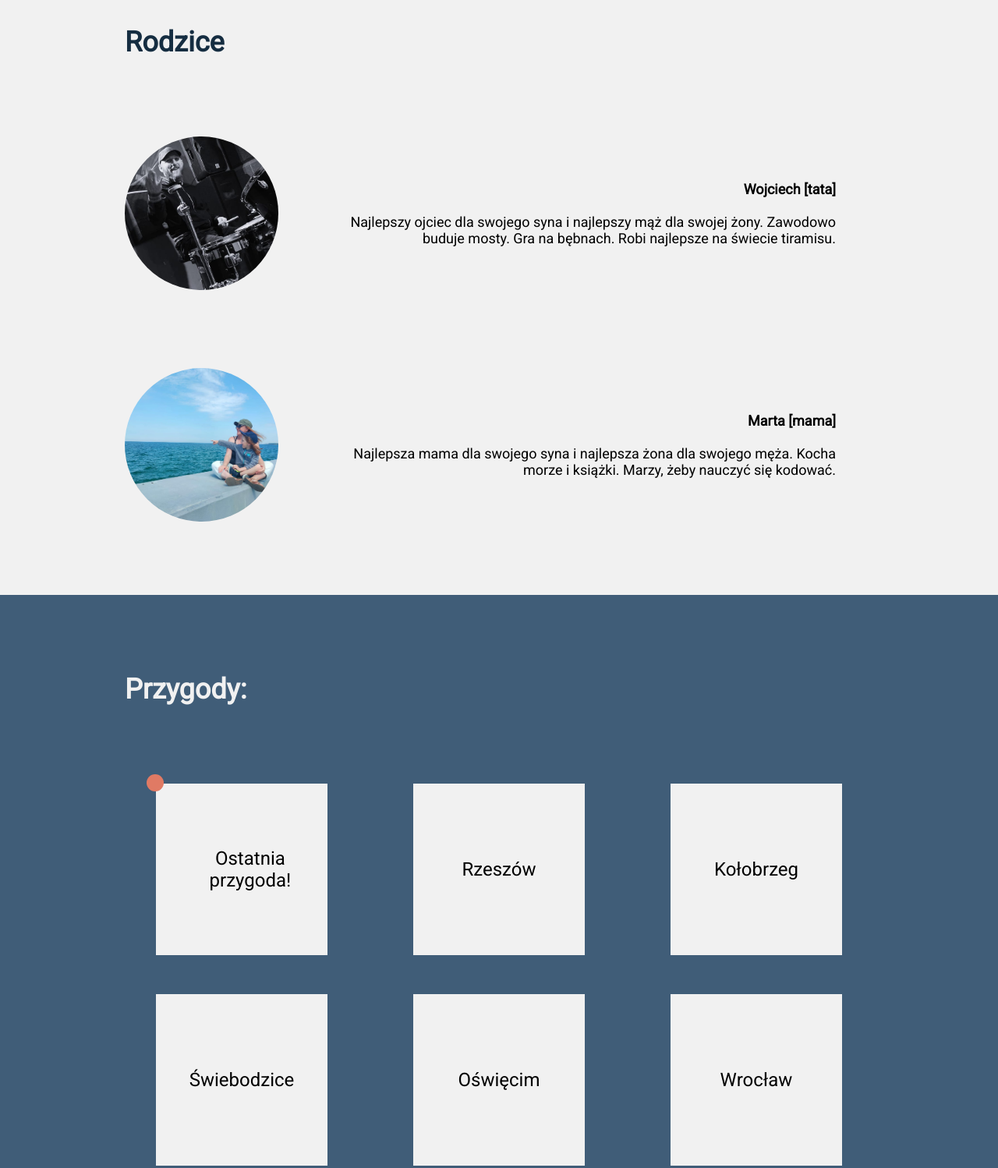
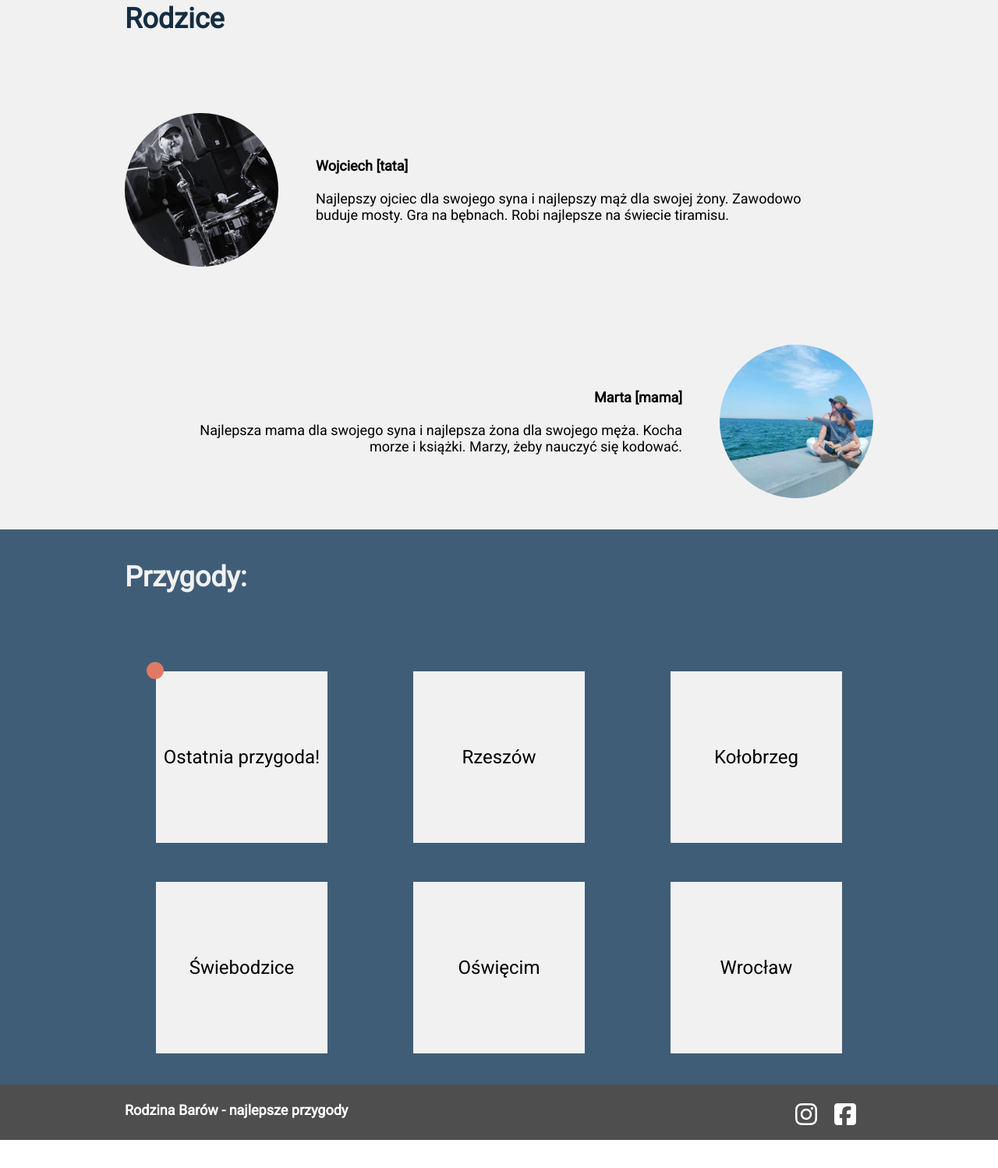
Before and after one commit to MartaPiatek-Bar/HTML-projekt-1, a plain HTML site: page index.html in a window 1280 px wide. Shown: the part 887-2385 px from the top of the page at 78% size. After the commit the page ends 2349 px from the top, so only its background shows below. Drawn offline with Linux system fonts and the light colour scheme.

Commit message:
Initial commit

```diff
--- a/index.html
+++ b/index.html
@@ -31,24 +31,25 @@
         <div class="intro">Nasza rodzina nigdy się nie nudzi!</div>
         <div class="slogan">Przeczytaj i przekonaj się sam</div>
         <div class="button offer"><a href="#enter">blog</a></div>
-      </div>
+        <!-- <a href="#enter"><button class="button offer">blog</button></a>
+      </div> -->
     </section>
 
-    <section class="people">
+    <section class="people padding">
       <div class="container">
         <div class="family">
           <div id="onas" class="title">Rodzice</div>
           <div class="person">
-            <div class="picture-dad item"></div>
-            <div class="parent item">
+            <div class="picture-dad"></div>
+            <div class="parent">
               <b>Wojciech [tata]</b><br /><br />Najlepszy ojciec dla swojego
               syna i najlepszy mąż dla swojej żony. Zawodowo buduje mosty. Gra
               na bębnach. Robi najlepsze na świecie tiramisu.
             </div>
           </div>
           <div class="person">
-            <div class="picture-mum photo item"></div>
-            <div class="parent item">
+            <div class="picture-mum"></div>
+            <div class="parent mum">
               <b>Marta [mama]</b><br /><br />Najlepsza mama dla swojego syna i
               najlepsza żona dla swojego męża. Kocha morze i książki. Marzy,
               żeby nauczyć się kodować.
@@ -58,7 +59,7 @@
       </div>
     </section>
 
-    <section class="blog">
+    <section class="blog padding">
       <div class="container blog-container">
         <div id="blog" class="list"><a name="enter">Przygody:</a></div>
         <div class="adventure-box">
--- a/styles.css
+++ b/styles.css
@@ -14,6 +14,10 @@ a {
 .container {
   margin: 0 auto;
   width: 960px;
+}
+
+.padding {
+  padding: 40px 0;
 }
 
 /* nagłówek */
@@ -82,8 +86,10 @@ a {
 }
 
 .text {
+  height: 100%;
   display: flex;
   flex-direction: column;
+  justify-content: center;
 }
 
 .intro,
@@ -106,7 +112,6 @@ a {
   font-size: 36px;
   line-height: 42px;
   color: #ffffff;
-  margin-top: 100px;
 }
 
 .slogan {
@@ -129,8 +134,11 @@ a {
 
 .button:hover {
 background: white;
-color: black;
 }
+
+a:hover {
+  color: black;
+  }
 
 /* o nas */
 
@@ -139,13 +147,12 @@ color: black;
 }
 
 .family {
-  height: 100vh;
+  height: auto;
   display: flex;
   flex-direction: column;
 }
 
 .title {
-  margin-top: 70px;
   font-weight: 700;
   font-size: 36px;
   line-height: 42px;
@@ -175,6 +182,10 @@ color: black;
   background-image: url("mum.jpg");
 }
 
+.mum {
+  text-align: right;
+}
+
 .parent {
   padding: 5%;
   font-size: 18px;
@@ -183,8 +194,8 @@ color: black;
   align-self: center;
 }
 
-.item:nth-child(even) {
-  text-align: right;
+.person:nth-of-type(odd) {
+  flex-direction: row-reverse;
 }
 
 /* blog */
@@ -194,13 +205,12 @@ color: black;
 }
 
 .blog-container {
-  height: 100vh;
+  height: auto;
   display: flex;
   flex-direction: column;
 }
 
 .list {
-  margin-top: 100px;
   font-weight: 700;
   font-size: 36px;
   line-height: 42px;
@@ -215,12 +225,13 @@ color: black;
 }
 
 .adventure {
+  position: relative;
   margin: auto;
   width: 220px;
   height: 220px;
   background: #f1f1f1;
   display: flex;
-  /* transition-duration: 0,5s; */
+  transition-duration: 0.5s;
 }
 
 .adventure:hover {
@@ -241,7 +252,7 @@ color: black;
 }
 
 .dot {
-  position: relative;
+  position: absolute;
   top: -12px;
   left: -12px;
   background: #E07A64;
@@ -286,4 +297,5 @@ color: black;
 .insta,
 .fb {
   width: 50px;
+  color: white;
 }
```
